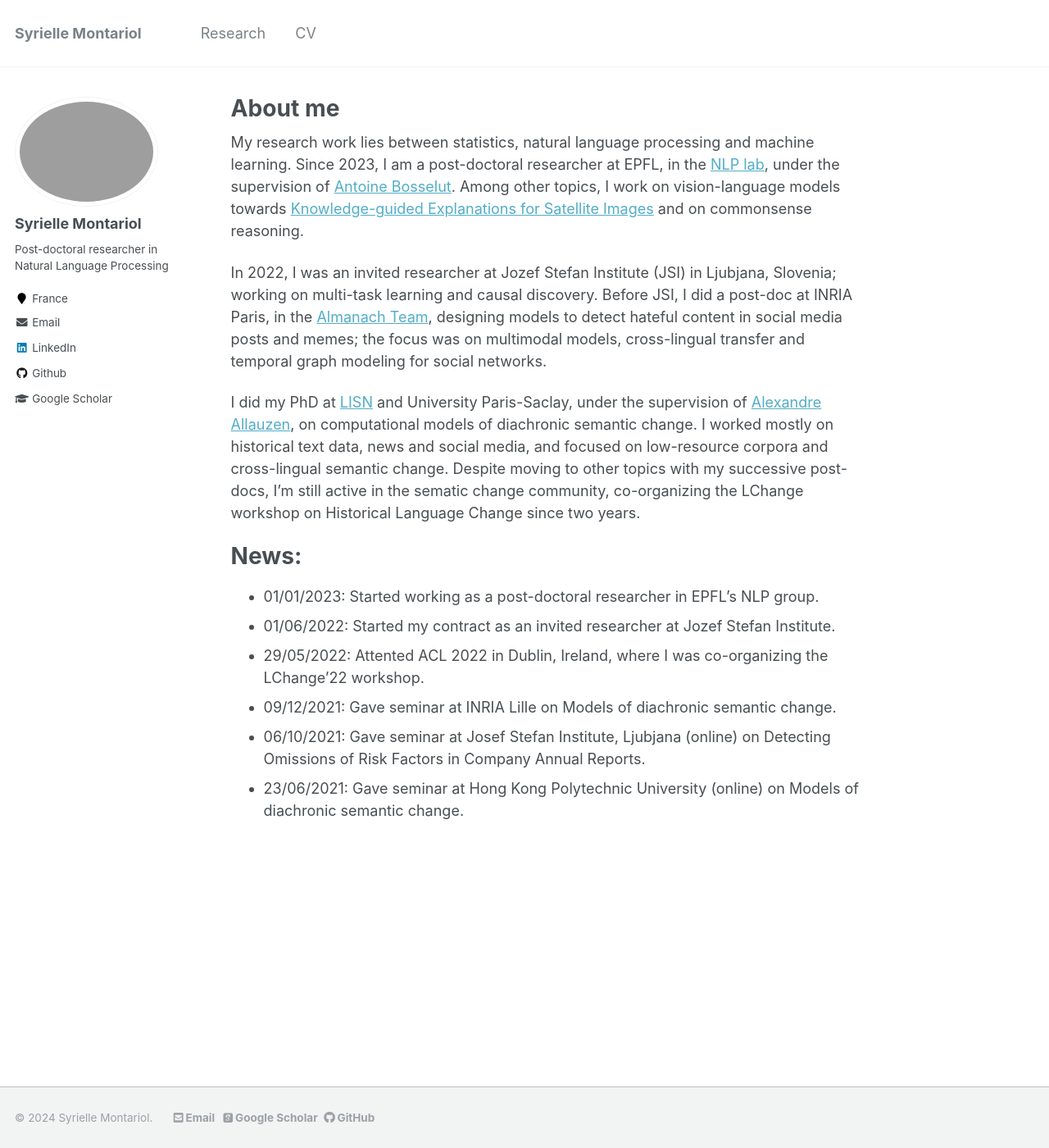
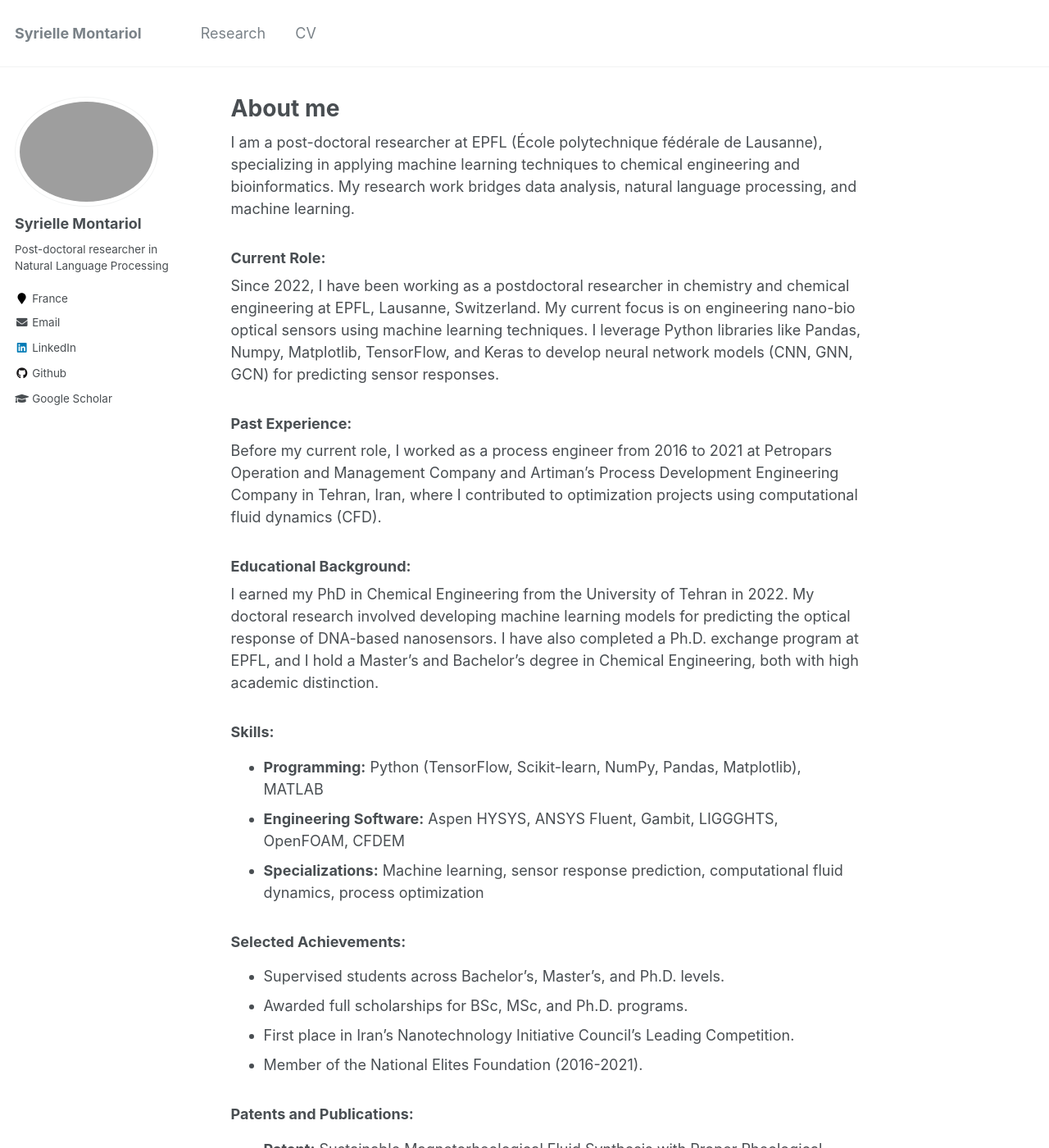
Before and after one commit to YahyaRabbani20/YahyaRabbani20, a Jekyll site: the page built from _pages/about.md, in a window 1280 px wide and 1400 px high. Shown: the whole window at 82% size. Built offline with Jekyll 4.4.1, drawn with Linux system fonts in a browser that asks for light colours; some web fonts are replaced; some of the changed text lies outside the part shown.

Commit message:
Update about.md

```diff
--- a/_pages/about.md
+++ b/_pages/about.md
@@ -8,21 +8,39 @@ redirect_from:
   - /about.html
 ---
 
-My research work lies between statistics, natural language processing and machine learning.
-Since 2023, I am a post-doctoral researcher at EPFL, in the [NLP lab](https://nlp.epfl.ch/), under the supervision of [Antoine Bosselut](https://atcbosselut.github.io/). Among other topics, I work on vision-language models towards [Knowledge-guided Explanations for Satellite Images](https://www.epfl.ch/labs/eceo/eceo/projects/572-2/) and on commonsense reasoning.
+I am a post-doctoral researcher at EPFL (École polytechnique fédérale de Lausanne), specializing in applying machine learning techniques to chemical engineering and bioinformatics. My research work bridges data analysis, natural language processing, and machine learning.
 
-In 2022, I was an invited researcher at Jozef Stefan Institute (JSI) in Ljubjana, Slovenia; working on multi-task learning and causal discovery.
-Before JSI, I did a post-doc at INRIA Paris, in the [Almanach Team](http://almanach.inria.fr/), designing models to detect hateful content in social media posts and memes; the focus was on multimodal models, cross-lingual transfer and temporal graph modeling for social networks.
+### Current Role:
+Since 2022, I have been working as a postdoctoral researcher in chemistry and chemical engineering at EPFL, Lausanne, Switzerland. My current focus is on engineering nano-bio optical sensors using machine learning techniques. I leverage Python libraries like Pandas, Numpy, Matplotlib, TensorFlow, and Keras to develop neural network models (CNN, GNN, GCN) for predicting sensor responses.
 
-I did my PhD at [LISN](https://www.limsi.fr/en/) and University Paris-Saclay, under the supervision of [Alexandre Allauzen](https://allauzen.github.io/), on computational models of diachronic semantic change. I worked mostly on historical text data, news and social media, and focused on low-resource corpora and cross-lingual semantic change.
-Despite moving to other topics with my successive post-docs, I'm still active in the sematic change community, co-organizing the LChange workshop on Historical Language Change since two years.
+### Past Experience:
+Before my current role, I worked as a process engineer from 2016 to 2021 at Petropars Operation and Management Company and Artiman’s Process Development Engineering Company in Tehran, Iran, where I contributed to optimization projects using computational fluid dynamics (CFD).
 
+### Educational Background:
+I earned my PhD in Chemical Engineering from the University of Tehran in 2022. My doctoral research involved developing machine learning models for predicting the optical response of DNA-based nanosensors. I have also completed a Ph.D. exchange program at EPFL, and I hold a Master's and Bachelor's degree in Chemical Engineering, both with high academic distinction.
+
+### Skills:
+- **Programming:** Python (TensorFlow, Scikit-learn, NumPy, Pandas, Matplotlib), MATLAB
+- **Engineering Software:** Aspen HYSYS, ANSYS Fluent, Gambit, LIGGGHTS, OpenFOAM, CFDEM
+- **Specializations:** Machine learning, sensor response prediction, computational fluid dynamics, process optimization
+
+### Selected Achievements:
+- Supervised students across Bachelor's, Master's, and Ph.D. levels.
+- Awarded full scholarships for BSc, MSc, and Ph.D. programs.
+- First place in Iran's Nanotechnology Initiative Council's Leading Competition.
+- Member of the National Elites Foundation (2016-2021).
+
+### Patents and Publications:
+- **Patent:** Sustainable Magnetorheological Fluid Synthesis with Proper Rheological Properties for industrial applications.
+- **Book:** "Process Optimization in Chemical Engineering," published by Iran University of Science and Technology.
+- **Journal Publications:** Authored several research papers on machine learning applications in nano-biosensor design and chemical engineering processes, with an h-index of 10 and over 300 citations. See more details on my [Google Scholar profile](https://scholar.google.co.in/citations?user=gk2vj4YAAAAJ&hl=en).
+
+### Interests:
+Outside of work, I enjoy modeling and simulation, team-based projects, chess, ping-pong, hiking, and movies.
 
 # News:
+* 01/01/2023: Continued post-doctoral research at EPFL in chemical engineering and bioinformatics.
+* 01/06/2022: Published a final draft on deep learning for glucose detection using ssDNA-SWCNT nano biosensors.
+* 09/12/2021: Completed PhD at the University of Tehran with high honors.
 
-* 01/01/2023: Started working as a post-doctoral researcher in EPFL's NLP group.
-* 01/06/2022: Started my contract as an invited researcher at Jozef Stefan Institute.
-* 29/05/2022: Attented ACL 2022 in Dublin, Ireland, where I was co-organizing the LChange'22 workshop.
-* 09/12/2021: Gave seminar at INRIA Lille on Models of diachronic semantic change.
-*	06/10/2021: Gave seminar at Josef Stefan Institute, Ljubjana (online)	on Detecting Omissions of Risk Factors in Company Annual Reports.
-* 23/06/2021: Gave seminar at Hong Kong Polytechnic University (online) on Models of diachronic semantic change.
+For more information, feel free to reach out via [LinkedIn](https://www.linkedin.com/in/yahyarabbani/) or my [Google Scholar](https://scholar.google.co.in/citations?user=gk2vj4YAAAAJ&hl=en).
```
